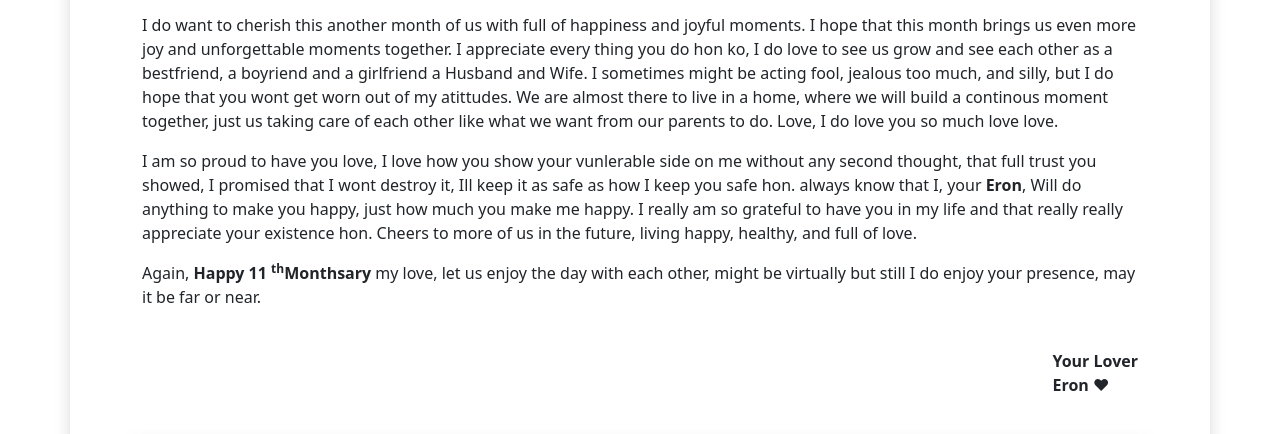
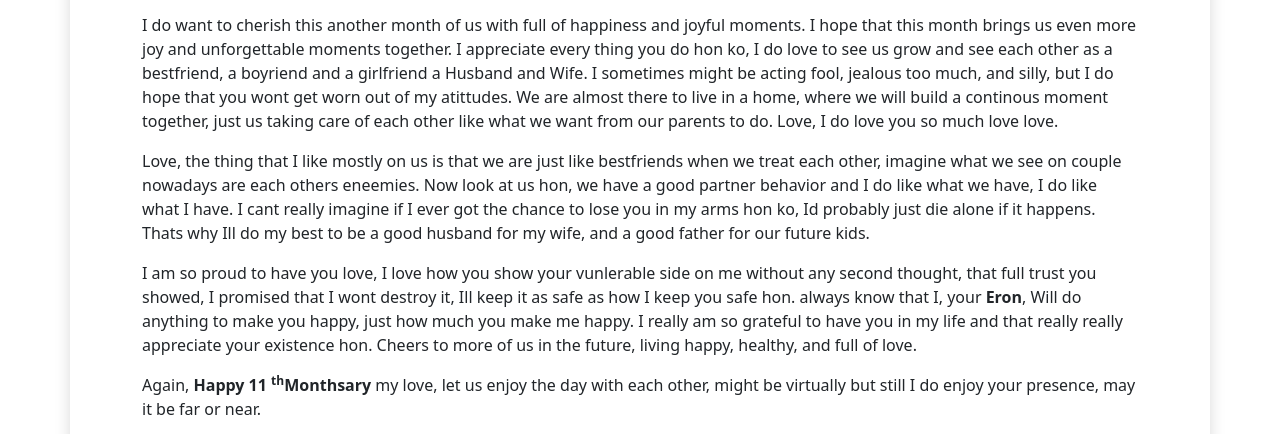
Before and after one commit to Ryzeee223/monthsary11th, a plain HTML site: page first page.html in a window 1280 px wide. Shown: the part 196-630 px from the top of the page. Drawn offline with nearby package versions, Linux system fonts and the light colour scheme.

Commit message:
additional update

```diff
--- a/first page.html
+++ b/first page.html
@@ -21,10 +21,14 @@
         a boyriend and a girlfriend a Husband and Wife. I sometimes might be acting fool, jealous too much, and silly, but I do hope that you wont get worn out of my atittudes.
         We are almost there to live in a home, where we will build a continous moment together, just us taking care of each other like what we want from our parents to do. Love, I do love you so much love love.</p>
 
+        <p>Love, the thing that I like mostly on us is that we are just like bestfriends when we treat each other, imagine what we see on couple nowadays are each others eneemies. Now look at us hon, we have a good partner behavior and I do like what we have, I do like what I have.
+          I cant really imagine if I ever got the chance to lose you in my arms hon ko, Id probably just die alone if it happens. Thats why Ill do my best to be a good husband for my wife, and a good father for our future kids.
+        </p>
+
         <p class="text-start" style="text-align: justify;"> I am so proud to have you love, I love how you show your vunlerable side on me without any second thought, that full trust you showed, I promised that I wont destroy it, Ill keep it as safe as how I keep you safe hon.
             always know that I, your <span class="fw-bold">Eron</span>, Will do anything to make you happy, just how much you make me happy. I really am so grateful to have you in my life and that really really appreciate your existence hon. Cheers to more of us in the future, living happy, healthy, and full of love.
+        </p>
 
-        </p>
         <!-- ending letter -->
 </div>
         <p>Again, <span class="fw-bold">Happy 11 <sup>th</sup>Monthsary</span> my love, let us enjoy the day with each other, might be virtually but still I do enjoy your presence, may it be far or near.</p>
```
